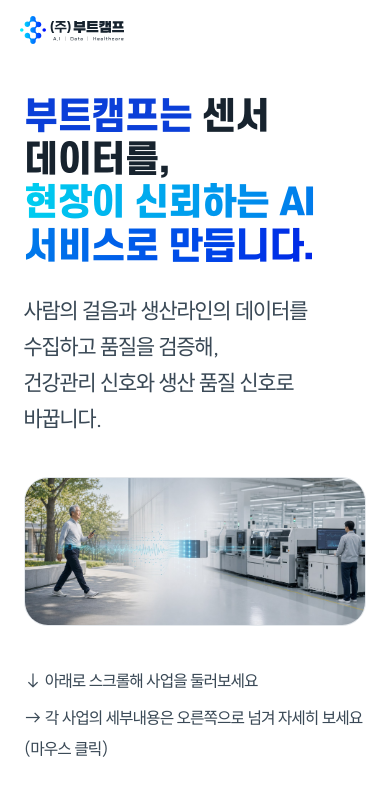
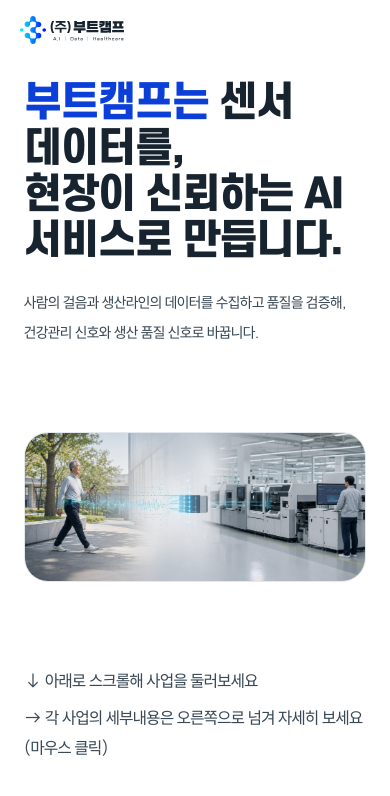
Before and after one commit to moodyblue7/bootcamp-home, a Next.js app: page / in a window 390 px wide. Shown: the top 796 px of the page. Built offline with nearby package versions, Linux system fonts and the light colour scheme.

Commit message:
회사소개 카피와 연혁 디자인 개선

```diff
--- a/app/globals.css
+++ b/app/globals.css
@@ -60,4 +60,33 @@
       theme("colors.brand.deep")
     );
   }
+
+  /* 홈 플로우 공통 레이아웃: 같은 기준선, 같은 폭, 같은 세로 리듬을 사용한다. */
+  .flow-panel {
+    @apply mx-auto w-full max-w-content px-6 py-20 md:px-10 md:py-24 lg:py-28 lg:pl-44 lg:pr-12;
+  }
+
+  .flow-label {
+    @apply text-label font-bold uppercase text-brand-blue;
+  }
+
+  .flow-hero-title {
+    @apply font-display text-display-hero font-extrabold text-navy;
+  }
+
+  .flow-section-title {
+    @apply font-display text-display-section font-extrabold text-navy;
+  }
+
+  .flow-lead {
+    @apply max-w-copy text-body-lead font-semibold text-navy;
+  }
+
+  .flow-body {
+    @apply max-w-copy text-body-base text-navy-600;
+  }
+
+  .flow-link {
+    @apply inline-flex items-center gap-2 text-body-base font-semibold text-navy transition-colors hover:text-brand-blue;
+  }
 }
--- a/components/flow/FlowDeck.tsx
+++ b/components/flow/FlowDeck.tsx
@@ -348,17 +348,15 @@ export default function FlowDeck() {
  *  타이포: 회사명·본문·안내 = Freesentation(font-sans), 헤드라인 = S-Core Dream(font-display). */
 function HeroPanel() {
   return (
-    <div className="mx-auto flex min-h-full w-full max-w-content flex-col justify-between px-6 py-24 lg:pl-44 lg:pr-12 lg:py-28">
+    <div className="flow-panel flex min-h-full flex-col justify-between">
       {/* 상단: 헤드라인 + 설명 */}
       <div>
-        <h1 className="font-display text-big font-extrabold leading-[1.2] tracking-tight sm:text-huge">
+        <h1 className="flow-hero-title">
           <span className="text-brand-blue">부트캠프는</span> 센서 데이터를,
           <br />
-          <span className="brand-gradient bg-clip-text text-transparent">
-            현장이 신뢰하는 AI 서비스로 만듭니다.
-          </span>
+          현장이 신뢰하는 AI 서비스로 만듭니다.
         </h1>
-        <p className="mt-6 max-w-2xl text-mid text-navy-600">
+        <p className="flow-body mt-6">
           사람의 걸음과 생산라인의 데이터를 수집하고 품질을 검증해,
           <br />
           건강관리 신호와 생산 품질 신호로 바꿉니다.
@@ -401,18 +399,27 @@ function HeroPanel() {
 function VisionPanel() {
   const [lead, ...rest] = vision.body;
   return (
-    <div className="mx-auto w-full max-w-content px-6 py-24 lg:pl-44 lg:pr-12">
-      <p className="text-small font-bold uppercase tracking-[0.2em] text-brand-blue">About</p>
-      <h2 className="mt-5 whitespace-pre-line font-display text-big font-extrabold leading-[1.3] tracking-tight sm:text-huge">
+    <div className="flow-panel">
+      <p className="flow-label">About</p>
+      <h2 className="flow-section-title mt-4 whitespace-pre-line">
         {vision.headline.join("\n")}
       </h2>
-      <div className="mt-10 max-w-3xl space-y-6">
-        <p className="text-mid font-semibold leading-relaxed text-navy">{lead}</p>
+      <div className="mt-8 max-w-copy space-y-5">
+        <p className="flow-lead">{lead}</p>
         {rest.map((p) => (
-          <p key={p.slice(0, 16)} className="text-small leading-[1.9] text-navy-600">
+          <p key={p.slice(0, 16)} className="flow-body">
             {p}
           </p>
         ))}
+        <a
+          href="#achievements"
+          className="flow-link"
+        >
+          성과와 검증 근거 보기
+          <span aria-hidden="true" className="text-brand-blue">
+            →
+          </span>
+        </a>
       </div>
     </div>
   );
@@ -423,38 +430,59 @@ function VisionPanel() {
 function TimelinePanel() {
   const years = [...timeline].reverse(); // 최근이 위로
   return (
-    <div className="mx-auto w-full max-w-content px-6 py-24 lg:pl-44 lg:pr-12">
-      <p className="text-small font-bold uppercase tracking-[0.2em] text-brand-blue">
-        About · 연혁
+    <div className="flow-panel">
+      <p className="flow-label">About · 연혁</p>
+      <h2 className="flow-section-title mt-4">
+        센서 AI의 검증에서,
+        <br />
+        제조 AX의 확장까지.
+      </h2>
+      <p className="flow-body mt-5">
+        2022년 설립 이후 연구·특허·공인시험·현장 실증을 축적하며, 센서 데이터를 현장에서
+        작동하는 AI 서비스로 연결해 왔습니다.
       </p>
-      <h2 className="mt-5 font-display text-big font-extrabold tracking-tight sm:text-huge">
-        걸어온 길
-      </h2>
 
-      <ol className="mt-10 space-y-8">
-        {years.map((y) => (
-          <li key={y.year} className="lg:grid lg:grid-cols-[7rem_1fr] lg:gap-6">
-            <h3 className="brand-gradient bg-clip-text font-display text-mid font-extrabold tracking-tight text-transparent">
+      <ol className="mt-8 max-w-[56rem] space-y-4">
+        {years.map((y, yearIndex) => (
+          <li
+            key={y.year}
+            className={`rounded-2xl border px-5 py-5 sm:px-6 lg:grid lg:grid-cols-[6rem_minmax(0,1fr)] lg:gap-6 ${
+              yearIndex === 0 ? "border-brand-blue/15 bg-navy-50" : "border-navy-100 bg-white"
+            }`}
+          >
+            <h3
+              className={`font-display text-heading-card font-extrabold tracking-tight ${
+                yearIndex === 0 ? "text-brand-blue" : "text-navy"
+              }`}
+            >
               {y.year}
             </h3>
-            <ul className="mt-3 space-y-3 border-l border-navy-200 pl-5 lg:mt-1">
+            <ul className="mt-4 space-y-4 border-l border-navy-200 pl-5 lg:mt-0">
               {y.items.map((it) => (
                 <li key={it.title} className="relative">
                   <span
                     aria-hidden="true"
-                    className={`absolute -left-[1.55rem] top-[0.5rem] h-1.5 w-1.5 rounded-full ring-4 ring-white ${
-                      it.key ? "brand-gradient" : "bg-navy-200"
+                    className={`absolute -left-[1.55rem] top-[0.65rem] h-2 w-2 rounded-full ring-4 ${
+                      it.key
+                        ? "bg-brand-blue ring-navy-50"
+                        : yearIndex === 0
+                          ? "bg-navy-200 ring-navy-50"
+                          : "bg-navy-200 ring-white"
                     }`}
                   />
-                  <p className={`text-small leading-snug ${it.key ? "font-bold" : "text-navy-600"}`}>
+                  <p
+                    className={`text-body-base leading-[1.55] ${
+                      it.key ? "font-semibold text-navy" : "text-navy-600"
+                    }`}
+                  >
                     {it.month && (
-                      <span className="mr-2 text-[0.9rem] font-semibold text-navy-400">
+                      <span className="mr-2 inline-block min-w-9 text-[0.875rem] font-semibold tabular-nums text-navy-400">
                         {it.month}월
                       </span>
                     )}
                     {it.title}
                   </p>
-                  {it.note && <p className="mt-0.5 text-[0.95rem] text-navy-400">{it.note}</p>}
+                  {it.note && <p className="mt-1 text-[0.9375rem] leading-relaxed text-navy-400">{it.note}</p>}
                 </li>
               ))}
             </ul>
--- a/lib/about.ts
+++ b/lib/about.ts
@@ -2,16 +2,16 @@
 // 출처: docs/02-copy-home-about.md (승인 완료), docs/01-facts.md (사실 원장)
 //
 // 주의:
-//  - 비전 헤드라인은 제품소개서 원문 그대로다. 임의로 손대지 않는다.
+//  - 비전 카피는 2026-07-22 사용자 승인본이다.
 //  - 대표 프로필은 B안(역량 서사형) 확정본이다.
 //  - 겸임교수 직함은 표기하지 않는다. CTO의 조선대 조교수는 표기한다.
 
 export const vision = {
-  headline: ["모바일 하나로 만드는 고령자의 건강관리 습관,", "건강한 사회를 준비합니다."],
+  headline: ["헬스케어에서 검증한 센서 AI,", "제조 현장으로 확장합니다."],
   body: [
-    "부트캠프는 2022년 광주에서 시작했습니다.",
-    "우리는 논문이나 시제품에서 멈추지 않는 것을 원칙으로 삼았습니다. 4년간 고령자 1,000여 명의 보행데이터를 직접 모았고, 그 데이터로 만든 알고리즘을 공인시험기관을 통해 성적서로 확인하고, 지금은 실제 생활체육시설에 장비를 통해 검증하고 있습니다.",
-    "이 과정에서 얻은 것은 보행 알고리즘 하나가 아니라, 센서 데이터를 현장이 신뢰할 수 있는 서비스로 바꾸는 방법 자체였습니다. 그래서 우리는 그 역량을 제조 현장으로 넓히고 있습니다. 고령자의 걸음을 읽던 기술은, 공장 설비의 신호를 읽는 일과 뿌리가 같습니다. 데이터로 움직이는 제조 현장 또한, 우리가 같은 기술로 준비하는 일입니다.",
+    "㈜부트캠프는 시계열 센서 데이터의 수집·품질검증·경량 AI·공인시험·현장 실증을 하나의 파이프라인으로 수행하는 AI 기술기업입니다.",
+    "2022년 광주에서 설립된 이후, 4년간 고령자 1,000여 명의 보행 데이터를 직접 수집했습니다. AIWALKER 알고리즘의 KTC 공인시험 성적서를 확보하고, 생활체육 현장에서 데이터 수집과 통합 분석까지 수행하며 연구 결과를 실제 서비스로 연결해 왔습니다.",
+    "이 과정에서 축적한 핵심은 보행 알고리즘 하나가 아니라, 센서 데이터를 현장이 신뢰할 수 있는 판단 신호로 바꾸는 방법입니다. 같은 기술 코어를 SMT 생산라인의 설비·검사 데이터에 적용해 생산 품질과 운영 효율을 관리하는 제조 AX로 확장하고 있습니다.",
   ],
 } as const;
 
--- a/tailwind.config.ts
+++ b/tailwind.config.ts
@@ -51,9 +51,35 @@ const config: Config = {
         mid: ["1.5rem", { lineHeight: "1.5" }], // 24
         big: ["2.25rem", { lineHeight: "1.25" }], // 36
         huge: ["3rem", { lineHeight: "1.2" }], // 48
+        // 홈페이지 공통 타이포그래피. 화면별 임의 크기 대신 역할 기준으로 사용한다.
+        "display-hero": [
+          "clamp(2.5rem, 4.4vw, 3.5rem)",
+          { lineHeight: "1.15", letterSpacing: "-0.035em" },
+        ],
+        "display-section": [
+          "clamp(2rem, 3.6vw, 3rem)",
+          { lineHeight: "1.25", letterSpacing: "-0.03em" },
+        ],
+        "heading-card": [
+          "1.5rem",
+          { lineHeight: "1.4", letterSpacing: "-0.02em" },
+        ],
+        "body-lead": [
+          "clamp(1.125rem, 1.7vw, 1.375rem)",
+          { lineHeight: "1.7", letterSpacing: "-0.01em" },
+        ],
+        "body-base": [
+          "clamp(1rem, 1.2vw, 1.125rem)",
+          { lineHeight: "1.85" },
+        ],
+        label: [
+          "0.875rem",
+          { lineHeight: "1.5", letterSpacing: "0.18em" },
+        ],
       },
       maxWidth: {
         content: "72rem",
+        copy: "48rem",
       },
     },
   },
```
Also changed, not shown: 1 other file (tests, documents, lock files or other folders).
